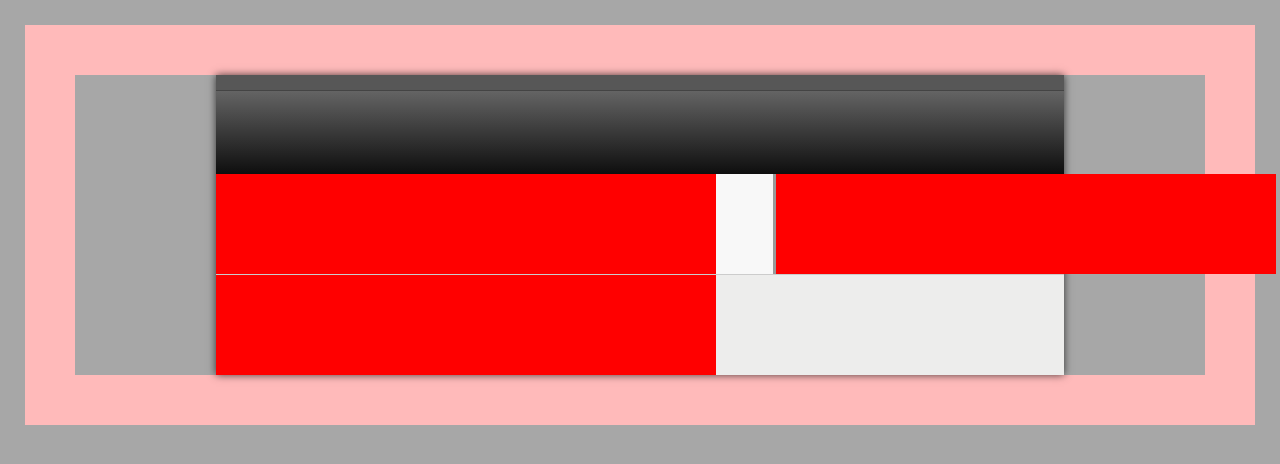
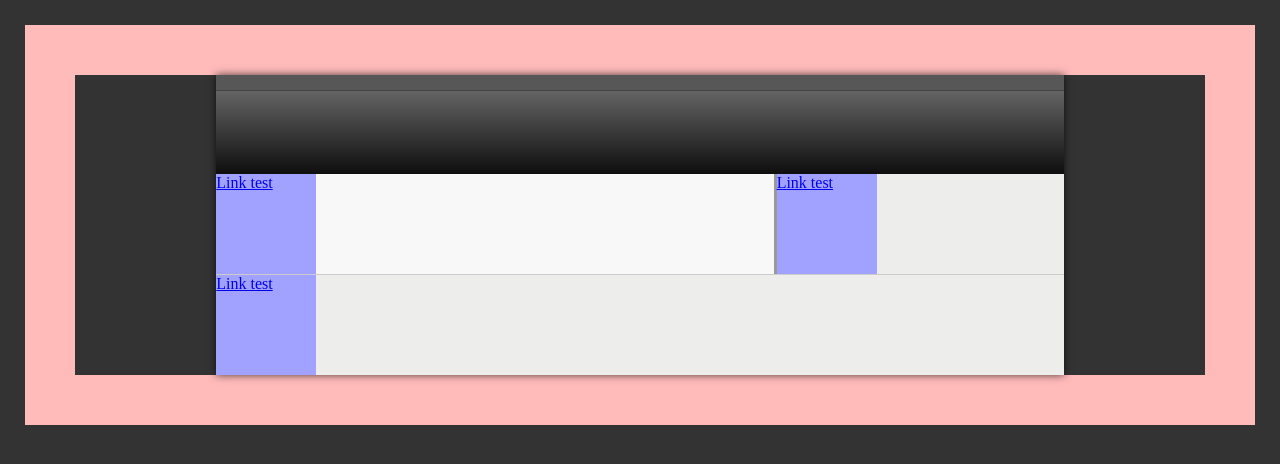
Before and after one commit to Maz-maz/imdb-copy, a website: page website/new_edition/mod_shelves.html in a window 1280 px wide. Drawn offline with nearby package versions, Linux system fonts and the light colour scheme.

```diff
--- a/gulpfile.js
+++ b/gulpfile.js
@@ -34,7 +34,7 @@
 });
 
 // In particular for automatically renew css thru scss
-gulp.task("watch", function() {
+gulp.task("watch", ["sass"], function() {
   for (i = 0; i < scss_files_in.length; i++) {
   gulp.watch(scss_files_in[i], ["sass"]);};
   //gulp.watch(html_files, browserSync.reload);
--- a/website/new_edition/mod_shelves.html
+++ b/website/new_edition/mod_shelves.html
@@ -30,18 +30,24 @@
     <div id="flex_cont_main_pls_aside">
       <main>
         <!--!!! For test. Must be commented-->
-        <div class="modules_test_ins_1"></div>
+        <div class="modules_test_ins_1">
+          <a href="#">Link test</a>
+        </div>
       </main>
 
       <aside>
         <!--!!! For test. Must be commented-->
-        <div class="modules_test_ins_1"></div>
+        <div class="modules_test_ins_1">
+          <a href="#">Link test</a>
+        </div>
       </aside>
     </div>
 
     <footer>
       <!--!!! For test. Must be commented-->
-      <div class="modules_test_ins_1"></div>
+      <div class="modules_test_ins_1">
+        <a href="#">Link test</a>
+      </div>
     </footer>
 
   </div>
--- a/website/new_edition/modules/modules-test.css
+++ b/website/new_edition/modules/modules-test.css
@@ -2,12 +2,12 @@
   margin: 25px;
   padding: 0;
   border: 50px solid #FFBABA;
-  background-color: #A7A7A7;
+  background-color: #333333;
 }
 
 /* Temporary inserts for testing of the module*/
 .modules_test_ins_1 {
-  background-color: red;
-  width: 500px;
+  background-color: #A1A1FF;
+  width: 100px;
   height: 100px;
 }
--- /dev/null
+++ b/website/new_edition/modules/shelves/css/shelves-layeout.css
@@ -0,0 +1,49 @@
+/* Layout for shelves module*/
+body {
+  margin: 0;
+  padding: 0; }
+
+#root {
+  width: 75%;
+  margin: 0 auto;
+  background-color: #f8f8f8;
+  box-shadow: 0px 0px 8px rgba(0, 0, 0, 0.7); }
+
+/*Header style*/
+#header_wrap {
+  background-color: #575757; }
+
+#header_margin {
+  /*Cannot do header margin by "margin" property of the box, so I did by padding*/
+  padding: 15px 0px 0px 0px; }
+
+header {
+  position: relative;
+  /*for absolute positioning of the children*/
+  border-top: 1px solid #444;
+  background-image: -webkit-linear-gradient(top, #646464, #0e0e0e);
+  /* For Chrome 25 and Safari 6, iOS 6.1, Android 4.3 */
+  height: 83px; }
+
+/***************MAIN AND ASIDE STYLE****************************/
+/*Applying flex box to main + aside*/
+#flex_cont_main_pls_aside {
+  display: -webkit-flex;
+  /*for later Chrome*/ }
+
+main {
+  width: 66%; }
+
+aside {
+  width: 34%; }
+
+/***************ASIDE STYLE****************************/
+aside {
+  box-sizing: -webkit-border-box;
+  background-color: #ededec;
+  border-left: 3px solid #999; }
+
+/***************FOOTER STYLE****************************/
+footer {
+  background-color: #ededec;
+  border-top: 1px solid #CCC; }
--- /dev/null
+++ b/website/new_edition/modules/shelves/css/shelves.css
@@ -0,0 +1,49 @@
+/* Layout for shelves module*/
+body {
+  margin: 0;
+  padding: 0; }
+
+#root {
+  width: 75%;
+  margin: 0 auto;
+  background-color: #f8f8f8;
+  box-shadow: 0px 0px 8px rgba(0, 0, 0, 0.7); }
+
+/*Header style*/
+#header_wrap {
+  background-color: #575757; }
+
+#header_margin {
+  /*Cannot do header margin by "margin" property of the box, so I did by padding*/
+  padding: 15px 0px 0px 0px; }
+
+header {
+  position: relative;
+  /*for absolute positioning of the children*/
+  border-top: 1px solid #444;
+  background-image: -webkit-linear-gradient(top, #646464, #0e0e0e);
+  /* For Chrome 25 and Safari 6, iOS 6.1, Android 4.3 */
+  height: 83px; }
+
+/***************MAIN AND ASIDE STYLE****************************/
+/*Applying flex box to main + aside*/
+#flex_cont_main_pls_aside {
+  display: -webkit-flex;
+  /*for later Chrome*/ }
+
+main {
+  width: 66%; }
+
+aside {
+  width: 34%; }
+
+/***************ASIDE STYLE****************************/
+aside {
+  box-sizing: -webkit-border-box;
+  background-color: #ededec;
+  border-left: 3px solid #999; }
+
+/***************FOOTER STYLE****************************/
+footer {
+  background-color: #ededec;
+  border-top: 1px solid #CCC; }
--- /dev/null
+++ b/website/new_edition/modules/shelves/css/shelvest.css
@@ -0,0 +1,49 @@
+/* Layout for shelves module*/
+body {
+  margin: 0;
+  padding: 0; }
+
+#root {
+  width: 75%;
+  margin: 0 auto;
+  background-color: #f8f8f8;
+  box-shadow: 0px 0px 8px rgba(0, 0, 0, 0.7); }
+
+/*Header style*/
+#header_wrap {
+  background-color: #575757; }
+
+#header_margin {
+  /*Cannot do header margin by "margin" property of the box, so I did by padding*/
+  padding: 15px 0px 0px 0px; }
+
+header {
+  position: relative;
+  /*for absolute positioning of the children*/
+  border-top: 1px solid #444;
+  background-image: -webkit-linear-gradient(top, #646464, #0e0e0e);
+  /* For Chrome 25 and Safari 6, iOS 6.1, Android 4.3 */
+  height: 83px; }
+
+/***************MAIN AND ASIDE STYLE****************************/
+/*Applying flex box to main + aside*/
+#flex_cont_main_pls_aside {
+  display: -webkit-flex;
+  /*for later Chrome*/ }
+
+main {
+  width: 66%; }
+
+aside {
+  width: 34%; }
+
+/***************ASIDE STYLE****************************/
+aside {
+  box-sizing: -webkit-border-box;
+  background-color: #ededec;
+  border-left: 3px solid #999; }
+
+/***************FOOTER STYLE****************************/
+footer {
+  background-color: #ededec;
+  border-top: 1px solid #CCC; }
--- a/website/production/scss_files/index_1.scss
+++ b/website/production/scss_files/index_1.scss
@@ -48,6 +48,8 @@
   color: $glob-font-col;
 }
 
+
+/*b*/
 /* General link style*/
 a:link {
   color: $glob-link-col;
@@ -66,6 +68,7 @@
   color: #edc717;
   text-decoration: none;
 }
+/*e*/
 
 //b
 /*Header style*/
```
Also changed, not shown: website/new_edition/modules/nav_menu/scss/nav_menu.scss (+7 -5 lines), website/new_edition/modules/nav_menu/css/nav_menu.css.
